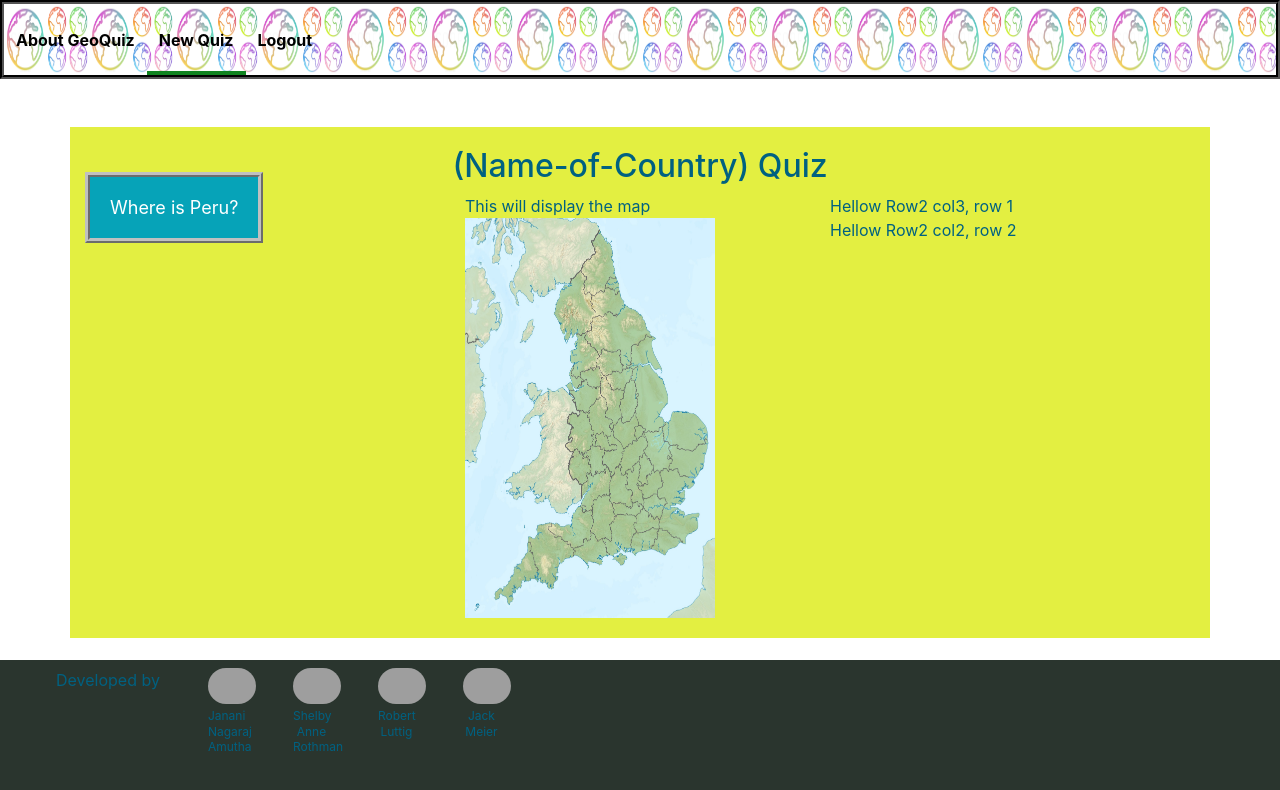
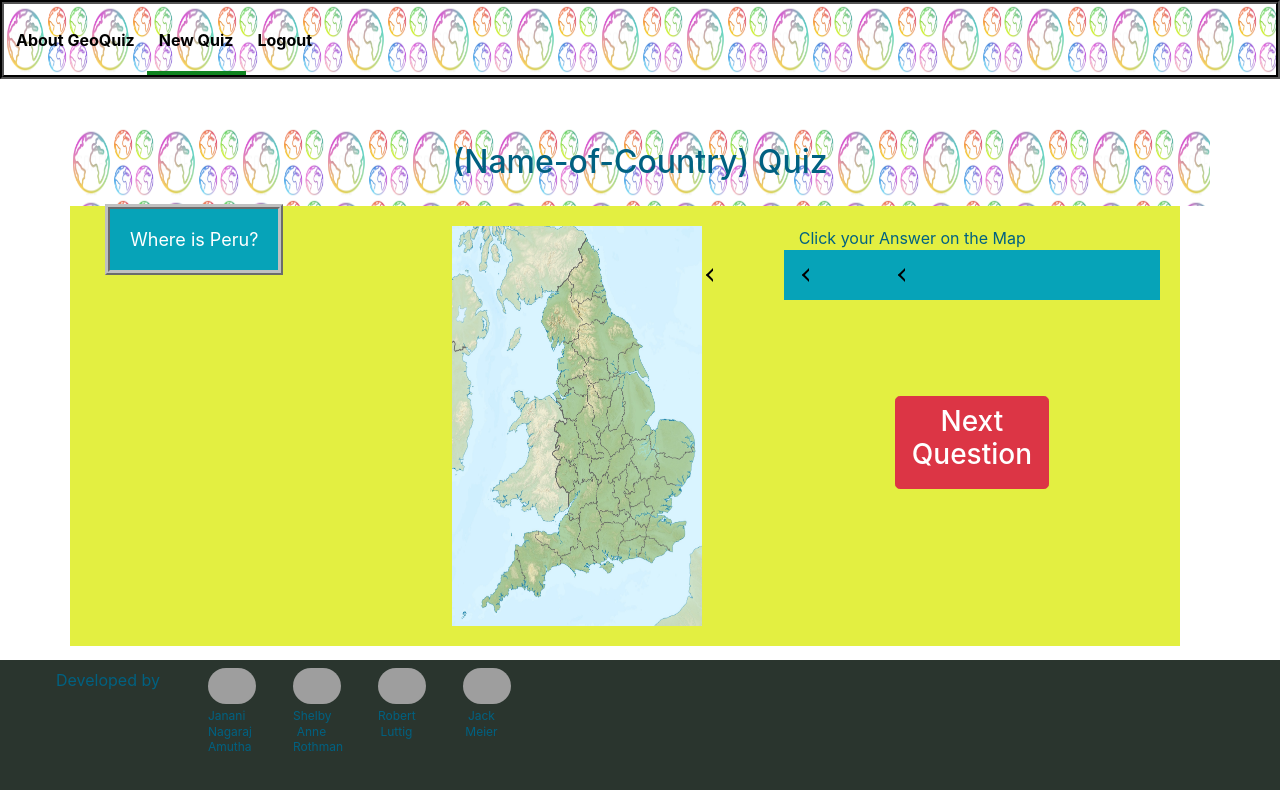
Before and after one commit to robertluttig/geoquiz, a React (Create React App) app in the folder client/: page /quiz in a window 1280 px wide. Shown: the top 790 px of the page. Built offline with nearby package versions, Linux system fonts and the light colour scheme; no server answers; sample sign-in values are in the browser's storage; grey boxes are pictures that could not be loaded.

Commit message:
styling of container to seprate out visually

```diff
--- /dev/null
+++ b/client/src/components/Quiz/arrow.css
@@ -0,0 +1,48 @@
+#arrowAnim {
+  width: 50px;
+  height: 50px;
+  display: flex;
+  justify-content: center;
+  align-items: center;
+}
+
+.arrow {
+  width: 10px;
+  height: 10px;
+  border: 2px solid;
+  border-color: black transparent transparent black;
+  transform: rotate(-45deg);
+}
+
+
+.arrowSliding {
+  position: absolute;
+  -webkit-animation: slide 4s linear infinite;
+          animation: slide 4s linear infinite;
+}
+
+.delay1 {
+  -webkit-animation-delay: 1s;
+    animation-delay: 1s;
+}
+.delay2 {
+  -webkit-animation-delay: 2s;
+    animation-delay: 2s;
+}
+.delay3 {
+  -webkit-animation-delay: 3s;
+    animation-delay: 3s;
+}
+
+@-webkit-keyframes slide {
+    0% { opacity:0; transform: translateX(15vw); }
+   20% { opacity:1; transform: translateX(9vw); }
+   80% { opacity:1; transform: translateX(-9vw); }
+  100% { opacity:0; transform: translateX(-15vw); }
+}
+@keyframes slide {
+    0% { opacity:0; transform: translateX(15vw); }
+   20% { opacity:1; transform: translateX(9vw); }
+   80% { opacity:1; transform: translateX(-9vw); }
+  100% { opacity:0; transform: translateX(-15vw); }
+}
--- a/client/src/components/Quiz/index.js
+++ b/client/src/components/Quiz/index.js
@@ -3,6 +3,7 @@
 import React, { useState, useEffect } from "react";
 import { useParams } from "react-router-dom";
 import "./style.css";
+import "./arrow.css";
 import API from "../../utils/API";
 import mapImage from "./temp-map.jpg";
 
@@ -54,8 +55,8 @@ function Quiz() {
 	// const myRender = (page) => {
 	// if (page === "quiz") {
 	return (
-		<div className="quiz-form-container container">
-			<div className="row text-center">
+		<div className="container">
+			<div className="row text-center title-container p-3">
 				<div className="col-sm">
 					<h2>
 						{/* {questionState.title}  */}
@@ -63,20 +64,33 @@ function Quiz() {
 					</h2>
 				</div>
 			</div>
-			<div className="row">
+			<div className="row quiz-form-container">
 				<div className="col-sm">
-          <span className= "question-container">Where is Peru?</span>
+					<span className="question-container">Where is Peru?</span>
+				</div>
+				<div className="col-sm map-container">
+					<img src={mapImage} alt="Map" height="400" width="250" />
 				</div>
 				<div className="col-sm">
-          This will display the map <br />
-    <img src= {mapImage} alt= "Map" height= "400" width = "250" />
+          Click your Answer on the Map
+					<div className="row click-container mb-5">
+						<div id="arrowAnim">
+							<div class="arrowSliding">
+								<div class="arrow"></div>
 							</div>
-        <div className="col-sm">
-        <div className="row">
-          Hellow Row2 col3, row 1
+							<div class="arrowSliding delay1">
+								<div class="arrow"></div>
 							</div>
-        <div className="row">
-          Hellow Row2 col2, row 2
+							<div class="arrowSliding delay2">
+								<div class="arrow"></div>
+							</div>
+							<div class="arrowSliding delay3">
+								<div class="arrow"></div>
+							</div>
+						</div>
+					</div>
+					<div className="row next-container m-5 p-5">
+          <button type="button" className="btn btn-danger btn-lg"> <h3>Next Question</h3></button>
             </div>
 				</div>
 			</div>
--- a/client/src/components/Quiz/style.css
+++ b/client/src/components/Quiz/style.css
@@ -1,3 +1,5 @@
+/** @format */
+
 * {
 	padding: 0;
 	margin: 0;
@@ -8,7 +10,12 @@
 	padding-bottom: 100px;
 	padding: 20px;
 	width: 100%;
-    background-color: #deec1ed7 ;
+	background-color: #deec1ed7;
+}
+
+.title-container {
+  background-image: url("../Navbar/earth_icon.png");
+  background-size: 85px 71px ;
 }
 
 .time-limit span {
@@ -23,19 +30,21 @@
 	background-color: rgb(6, 163, 184);
 	font-size: 18px;
 	color: white;
-
 }
 
-  .num-box {
-    border: 1px solid #c0c0c0;
-    width: 60px;
-    height: 60px;
-    margin-right: 20px;
+/* .map-container {
+
+
+  } */
+
+.click-container {
+	background-color: rgb(6, 163, 184);
 }
 
-  .total-num {
-    color: #7c7c7c;
+h3 {
+  color: white;
 }
+
 
 
 .answer-choice {
@@ -67,9 +76,6 @@
 	margin-right: auto;
 }
 
-
-
-
 /* Medium devices (landscape tablets, 768px and below) */
 @media only screen and (max-width: 768px) {
 	.answer-choice {
```
Lines whose indentation alone changed are shown as unchanged.
